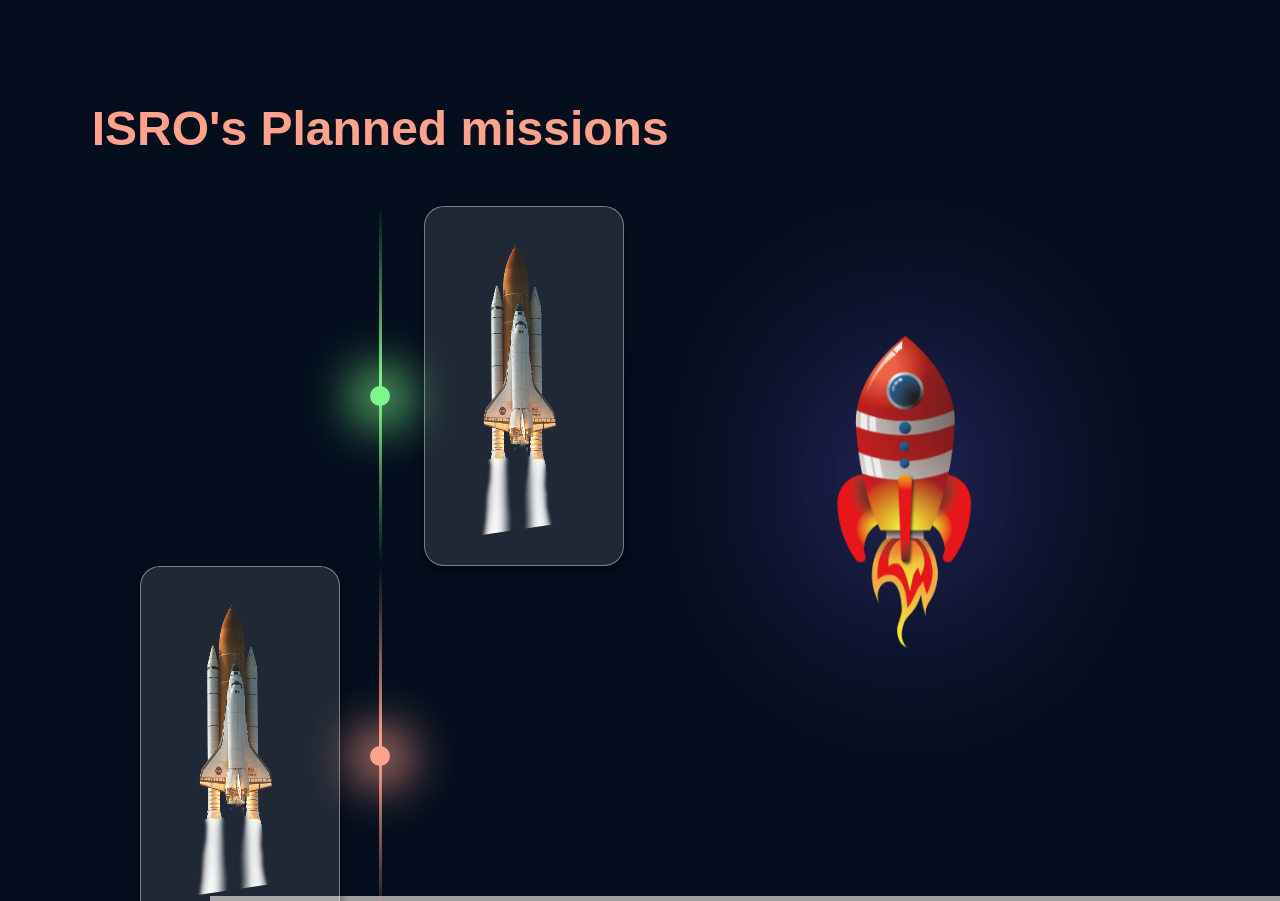
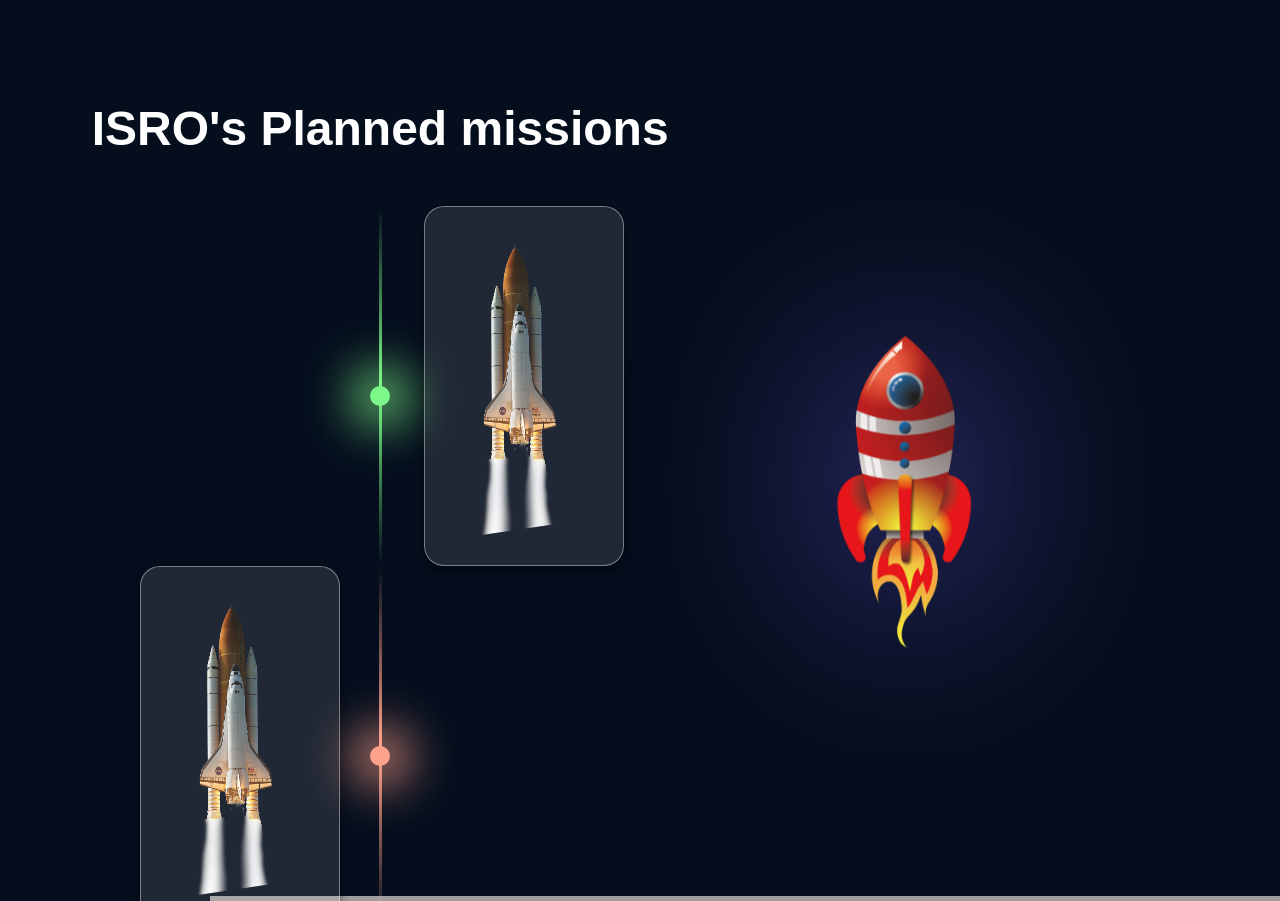
Before and after one commit to soham-shinde/space-website, a plain HTML site: page index.html in a window 1280 px wide. Shown: the part 3245-4146 px from the top of the page. Drawn offline with Linux system fonts and the light colour scheme; grey boxes are pictures that could not be loaded.

Commit message:
Update index.html

```diff
--- a/index.html
+++ b/index.html
@@ -127,7 +127,7 @@
 
         <div class="luncher-section">
             <section class="intro">
-                <div class="timeline-container" style="color: #ffa28b;">
+                <div class="timeline-container">
                     <h1>ISRO's Planned missions</h1>
                 </div>
             </section>
```
